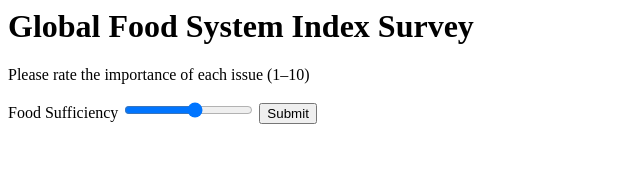
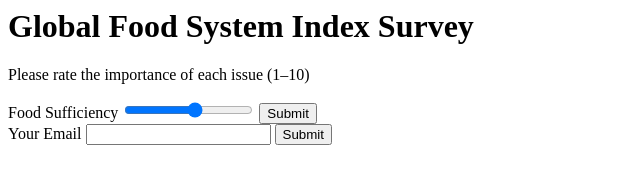
Before and after one commit to alfredlxy/repo, a plain HTML site: page index.html in a window 1280 px wide. Shown: the whole page, without its empty margins (0-640 px from the left). Drawn offline with Linux system fonts and the light colour scheme.

Commit message:
Update index.html

```diff
--- a/index.html
+++ b/index.html
@@ -6,3 +6,8 @@
 <input type="range" min="1" max="10">
 
 <button>Submit</button>
+<form action="https://formspree.io/f/{form_id}" method="post">
+  <label for="email">Your Email</label>
+  <input name="Email" id="email" type="email">
+  <button type="submit">Submit</button>
+</form>
```
